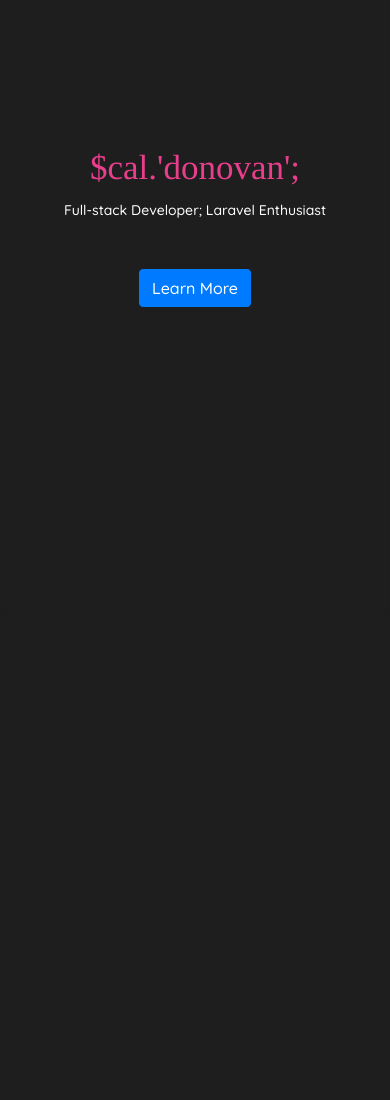
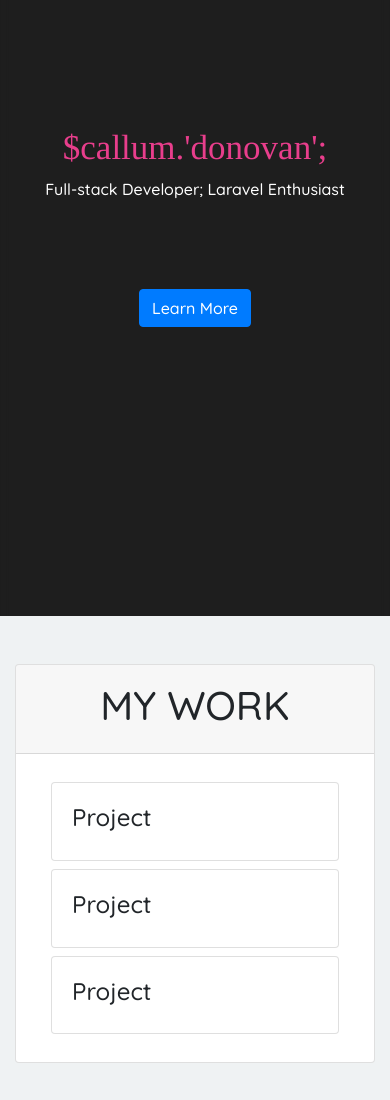
Before and after one commit to caldonovan/caldonovan.github.io, a website: page index.html in a window 390 px wide. Shown: the part 220-1320 px from the top of the page. Before the commit the page ends 844 px from the top, so only its background shows below. Drawn offline with nearby package versions, Linux system fonts and the light colour scheme.

Commit message:
:construction: Added projects section.

```diff
--- a/css/custom.scss
+++ b/css/custom.scss
@@ -14,6 +14,10 @@
 
 html {
   background-color: #1e1e1e;
+}
+
+main {
+  background-color: #eff2f3;
 }
 
 body {
--- a/index.html
+++ b/index.html
@@ -1,32 +1,47 @@
 <!DOCTYPE html>
 <html lang="en">
   <head>
-  <meta charset="UTF-8">
-  <meta name="viewport" content="width=device-width, initial-scale=1.0">
+    <meta charset="UTF-8" />
+    <meta name="viewport" content="width=device-width, initial-scale=1.0" />
 
     <!-- TODO: Clean up un-necessary imports -->
-  <link rel="stylesheet" href="https://stackpath.bootstrapcdn.com/bootstrap/4.5.0/css/bootstrap.min.css"
-    integrity="sha384-9aIt2nRpC12Uk9gS9baDl411NQApFmC26EwAOH8WgZl5MYYxFfc+NcPb1dKGj7Sk" crossorigin="anonymous">
-  <link rel="stylesheet" href="/css/custom.css">
+    <link
+      rel="stylesheet"
+      href="https://stackpath.bootstrapcdn.com/bootstrap/4.5.0/css/bootstrap.min.css"
+      integrity="sha384-9aIt2nRpC12Uk9gS9baDl411NQApFmC26EwAOH8WgZl5MYYxFfc+NcPb1dKGj7Sk"
+      crossorigin="anonymous"
+    />
+    <link rel="stylesheet" href="/css/custom.css" />
 
-
-  <script src="https://code.jquery.com/jquery-3.5.1.slim.min.js"
-    integrity="sha384-DfXdz2htPH0lsSSs5nCTpuj/zy4C+OGpamoFVy38MVBnE+IbbVYUew+OrCXaRkfj" crossorigin="anonymous">
-  </script>
-  <script src="https://cdn.jsdelivr.net/npm/popper.js@1.16.0/dist/umd/popper.min.js"
-    integrity="sha384-Q6E9RHvbIyZFJoft+2mJbHaEWldlvI9IOYy5n3zV9zzTtmI3UksdQRVvoxMfooAo" crossorigin="anonymous">
-  </script>
-  <script src="https://stackpath.bootstrapcdn.com/bootstrap/4.5.0/js/bootstrap.min.js"
-    integrity="sha384-OgVRvuATP1z7JjHLkuOU7Xw704+h835Lr+6QL9UvYjZE3Ipu6Tp75j7Bh/kR0JKI" crossorigin="anonymous">
-  </script>
+    <script
+      src="https://code.jquery.com/jquery-3.5.1.slim.min.js"
+      integrity="sha384-DfXdz2htPH0lsSSs5nCTpuj/zy4C+OGpamoFVy38MVBnE+IbbVYUew+OrCXaRkfj"
+      crossorigin="anonymous"
+    ></script>
+    <script
+      src="https://cdn.jsdelivr.net/npm/popper.js@1.16.0/dist/umd/popper.min.js"
+      integrity="sha384-Q6E9RHvbIyZFJoft+2mJbHaEWldlvI9IOYy5n3zV9zzTtmI3UksdQRVvoxMfooAo"
+      crossorigin="anonymous"
+    ></script>
+    <script
+      src="https://stackpath.bootstrapcdn.com/bootstrap/4.5.0/js/bootstrap.min.js"
+      integrity="sha384-OgVRvuATP1z7JjHLkuOU7Xw704+h835Lr+6QL9UvYjZE3Ipu6Tp75j7Bh/kR0JKI"
+      crossorigin="anonymous"
+    ></script>
 
     <title>Cal Donovan</title>
   </head>
   <body class="bg-transparent fade-in">
-
-  <nav class="navbar navbar-expand-lg navbar-dark bg-transparent">
-    <button class="navbar-toggler" type="button" data-toggle="collapse" data-target="#navbarText"
-      aria-controls="navbarText" aria-expanded="false" aria-label="Toggle navigation">
+    <nav class="navbar sticky-top navbar-expand-lg navbar-dark bg-transparent">
+      <button
+        class="navbar-toggler"
+        type="button"
+        data-toggle="collapse"
+        data-target="#navbarText"
+        aria-controls="navbarText"
+        aria-expanded="false"
+        aria-label="Toggle navigation"
+      >
         <span class="navbar-toggler-icon"></span>
       </button>
       <div class="collapse navbar-collapse" id="navbarText">
@@ -47,17 +62,59 @@
     <header id="site-header">
       <div class="container h-100 text-center">
         <div class="row h-100 text-white">
-        <div id="masthead" class="col-md-12 my-auto">
-          <h1><code>$cal.'donovan';</code></h1>
-          <small>Full-stack Developer; Laravel Enthusiast</small>
-          <br>
+          <div id="masthead" class="col-md-12 my-auto mx-auto">
+            <h1><code>$callum.'donovan';</code></h1>
+            <p>Full-stack Developer; Laravel Enthusiast</p>
+            <br />
             <button class="btn btn-primary mt-5">Learn More</button>
           </div>
         </div>
       </div>
     </header>
 
-  <main></main>
-
+    <main class="pt-5 pb-5">
+      <div class="container">
+        <div class="row">
+          <div class="col">
+            <div class="card">
+              <div class="card-header text-center text-uppercase py-3">
+                <h1>My Work</h1>
+              </div>
+              <div class="card-body">
+                <div class="container">
+                  <div class="row my-2">
+                    <div class="col">
+                      <div class="card">
+                        <div class="card-body">
+                          <h4>Project</h4>
+                        </div>
+                      </div>
+                    </div>
+                  </div>
+                  <div class="row my-2">
+                    <div class="col">
+                      <div class="card">
+                        <div class="card-body">
+                          <h4>Project</h4>
+                        </div>
+                      </div>
+                    </div>
+                  </div>
+                  <div class="row my-2">
+                    <div class="col">
+                      <div class="card">
+                        <div class="card-body">
+                          <h4>Project</h4>
+                        </div>
+                      </div>
+                    </div>
+                  </div>
+                </div>
+              </div>
+            </div>
+          </div>
+        </div>
+      </div>
+    </main>
   </body>
 </html>
```
Also changed, not shown: css/custom.css. Lines whose indentation alone changed are shown as unchanged.
